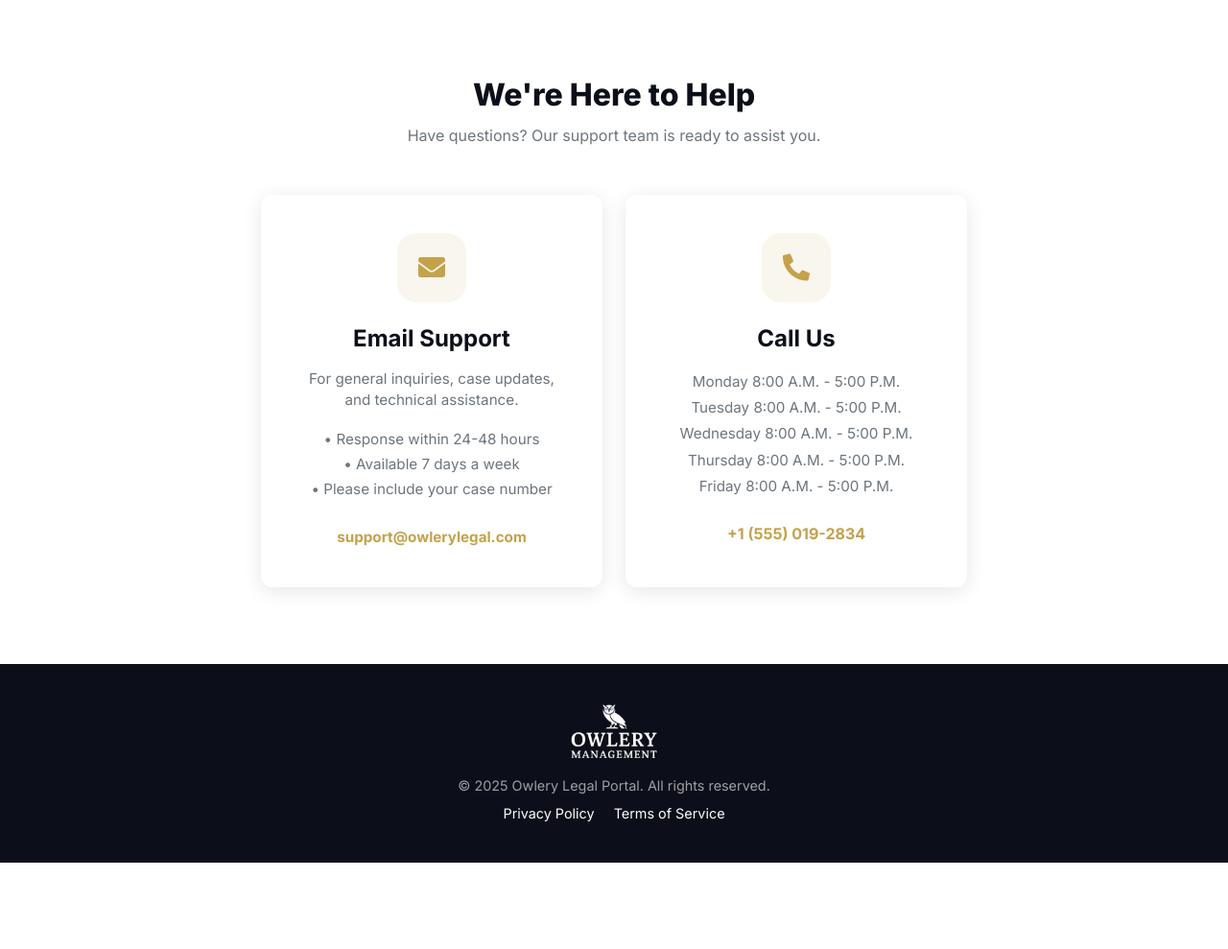
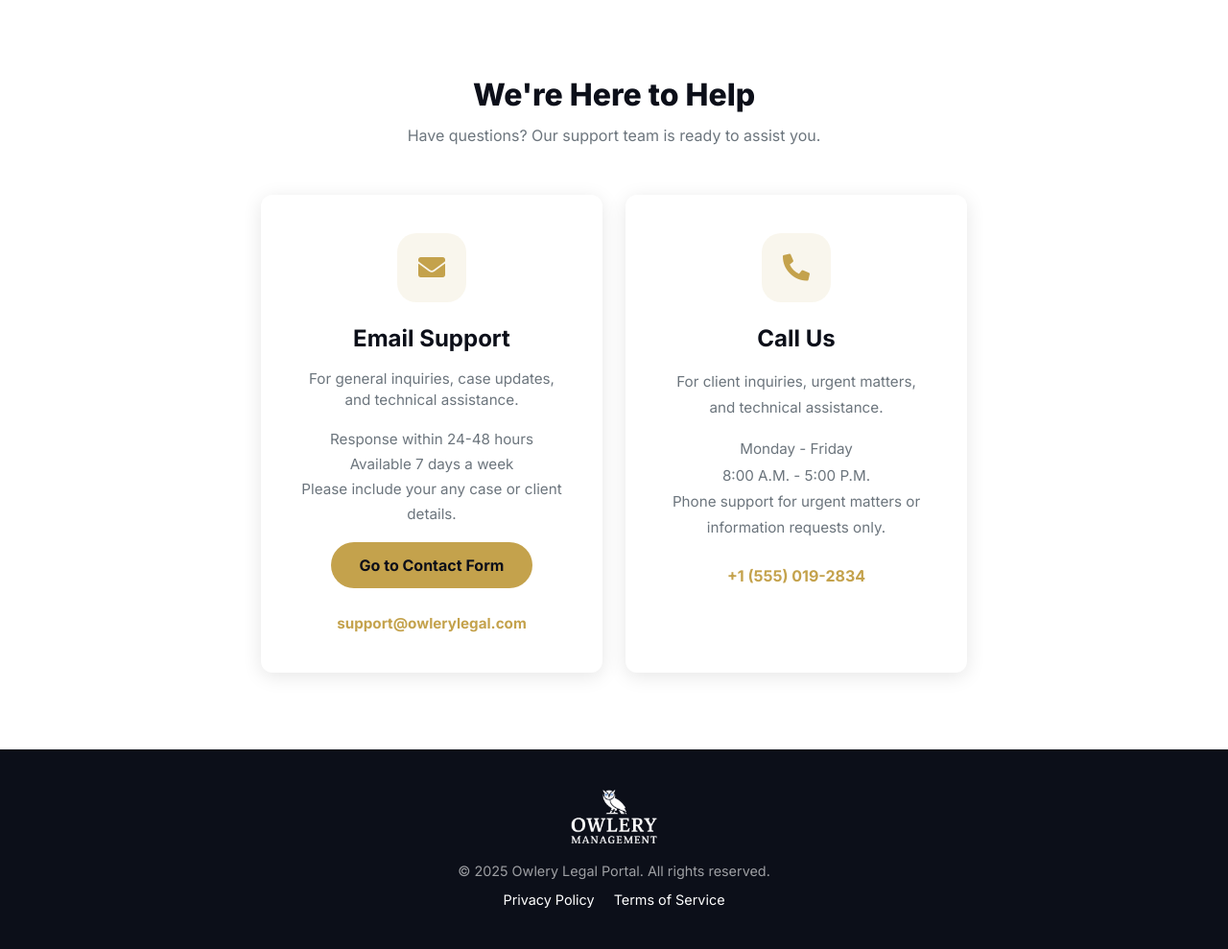
Before and after one commit to susanachavez02/owlerymanagement, a Django app: page / in a window 1280 px wide. Shown: the part 1376-2365 px from the top of the page at 96% size. Before the commit the page ends 2275 px from the top, so only its background shows below. Run offline with Django 5.2, Linux system fonts and the light colour scheme.

Commit message:
landing page contact info update

```diff
--- a/templates/users/landing_page.html
+++ b/templates/users/landing_page.html
@@ -428,9 +428,14 @@
                         <h4 class="fw-bold mb-3">Email Support</h4>
                         <div class="text-muted mb-3" style="font-size: 0.95rem;">For general inquiries, case updates, and technical assistance.</div>
                         <div class="text-muted mb-4" style="font-size: 0.95rem; line-height: 1.7;">
-                            <div>• Response within 24-48 hours</div>
-                            <div>• Available 7 days a week</div>
-                            <div>• Please include your case number</div>
+                            <div>Response within 24-48 hours</div>
+                            <div>Available 7 days a week</div>
+                            <div>Please include your any case or client details.</div>
+                            <div class="mt-3">
+    <a href="{% url 'users:contact' %}" class="btn btn-owl-primary">
+        Go to Contact Form
+    </a>
+</div>
                         </div>
                         <a href="mailto:support@owlerylegal.com" class="text-decoration-none fw-bold" style="color: var(--owl-gold); font-size: 0.95rem;">support@owlerylegal.com</a>
                     </div>
@@ -443,11 +448,10 @@
                         </div>
                         <h4 class="fw-bold mb-3">Call Us</h4>
                         <div class="text-muted mb-4" style="font-size: 0.95rem; line-height: 1.8;">
-                            <div>Monday 8:00 A.M. - 5:00 P.M.</div>
-                            <div>Tuesday 8:00 A.M. - 5:00 P.M.</div>
-                            <div>Wednesday 8:00 A.M. - 5:00 P.M.</div>
-                            <div>Thursday 8:00 A.M. - 5:00 P.M.</div>
-                            <div>Friday 8:00 A.M. - 5:00 P.M.</div>
+                            <div class="text-muted mb-3" style="font-size: 0.95rem;">For client inquiries, urgent matters, and technical assistance.</div>
+                            <div>Monday - Friday</div>
+                            <div>8:00 A.M. - 5:00 P.M.</div>
+                            <div>Phone support for urgent matters or information requests only.</div>
                         </div>
                         <a href="tel:+15550192834" class="text-decoration-none fw-bold" style="color: var(--owl-gold);">+1 (555) 019-2834</a>
                     </div>
```
